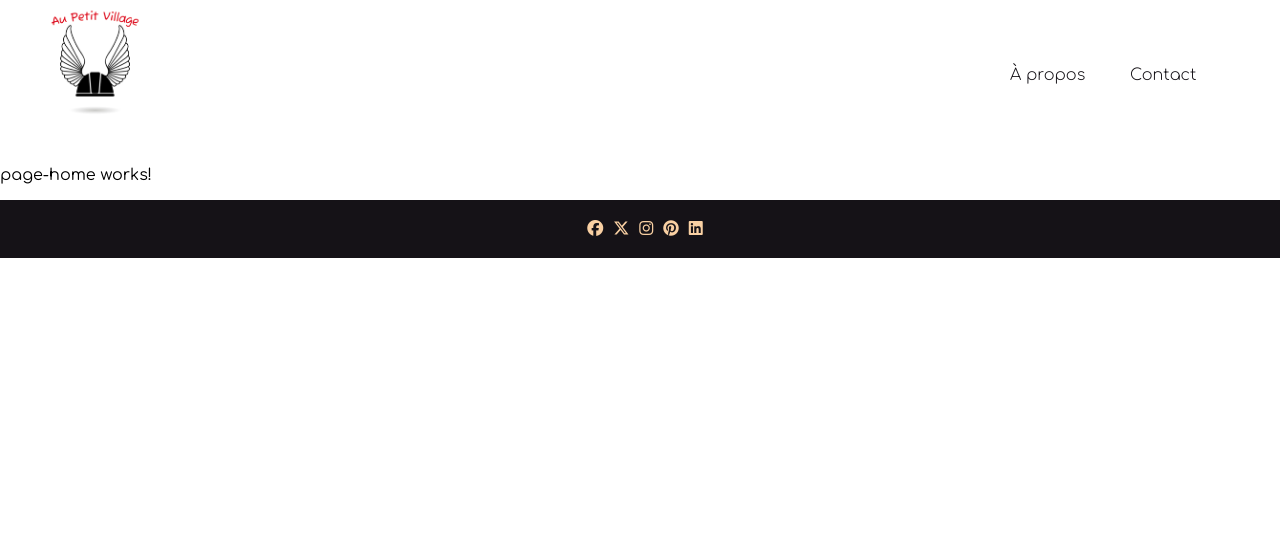
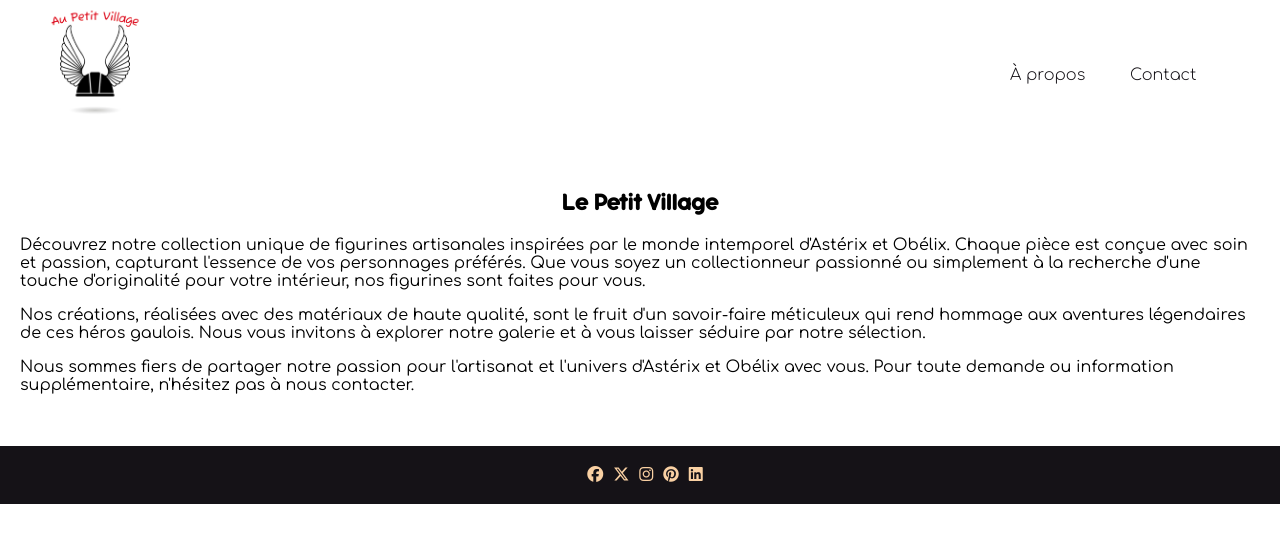
Before and after one commit to AlexD004/CEF_au-petit-village, an Angular app in the folder angular-aupetitvillage/: page / in a window 1280 px wide. Shown: the top 542 px of the page. Built offline with nearby package versions, Linux system fonts and the light colour scheme.

Commit message:
add presentation text

```diff
--- a/angular-aupetitvillage/src/app/pages/page-home/page-home.component.html
+++ b/angular-aupetitvillage/src/app/pages/page-home/page-home.component.html
@@ -1 +1,14 @@
-<p>page-home works!</p>
+<section>
+    <h1>Le Petit Village</h1>
+    <div class="content">
+        <p>
+            Découvrez notre collection unique de figurines artisanales inspirées par le monde intemporel d'Astérix et Obélix. Chaque pièce est conçue avec soin et passion, capturant l'essence de vos personnages préférés. Que vous soyez un collectionneur passionné ou simplement à la recherche d'une touche d'originalité pour votre intérieur, nos figurines sont faites pour vous.
+        </p>
+        <p>
+            Nos créations, réalisées avec des matériaux de haute qualité, sont le fruit d'un savoir-faire méticuleux qui rend hommage aux aventures légendaires de ces héros gaulois. Nous vous invitons à explorer notre galerie et à vous laisser séduire par notre sélection.
+        </p>
+        <p>
+            Nous sommes fiers de partager notre passion pour l'artisanat et l'univers d'Astérix et Obélix avec vous. Pour toute demande ou information supplémentaire, n'hésitez pas à nous contacter.
+        </p>
+    </div>
+</section>
--- a/angular-aupetitvillage/src/styles.css
+++ b/angular-aupetitvillage/src/styles.css
@@ -27,7 +27,13 @@
 }
 h1, h2, h3, h4, h5, h6{
     font-family: 'Bubbleboddy', 'Arial', sans-serif;
+    text-align: center;
 }
 .flex{
     display: flex;
 }
+main{
+    padding: 20px;
+    max-width: 1280px;
+    margin: 0 auto;
+}
```
Also changed, not shown: angular-aupetitvillage/src/favicon.png (deleted).
